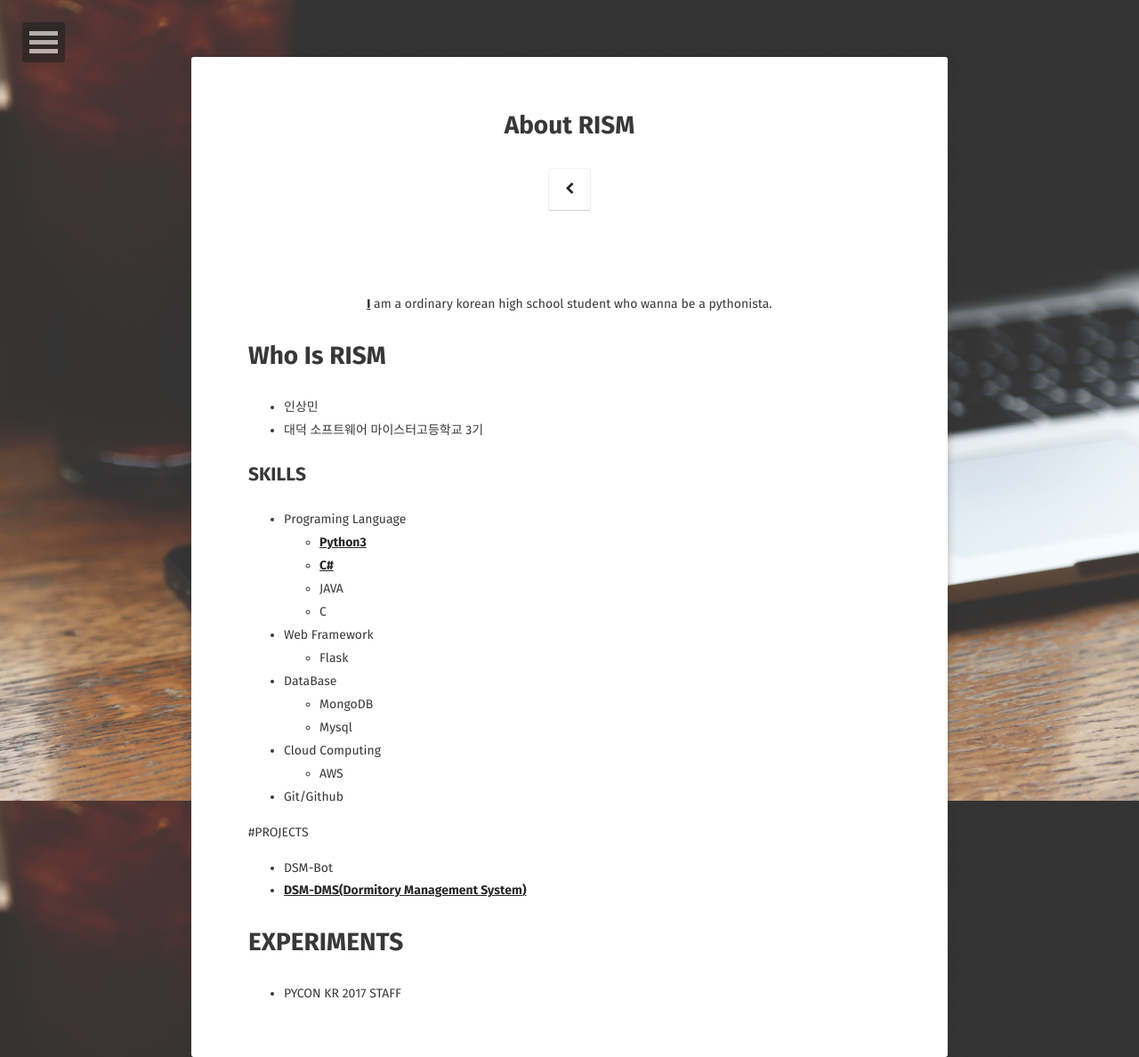
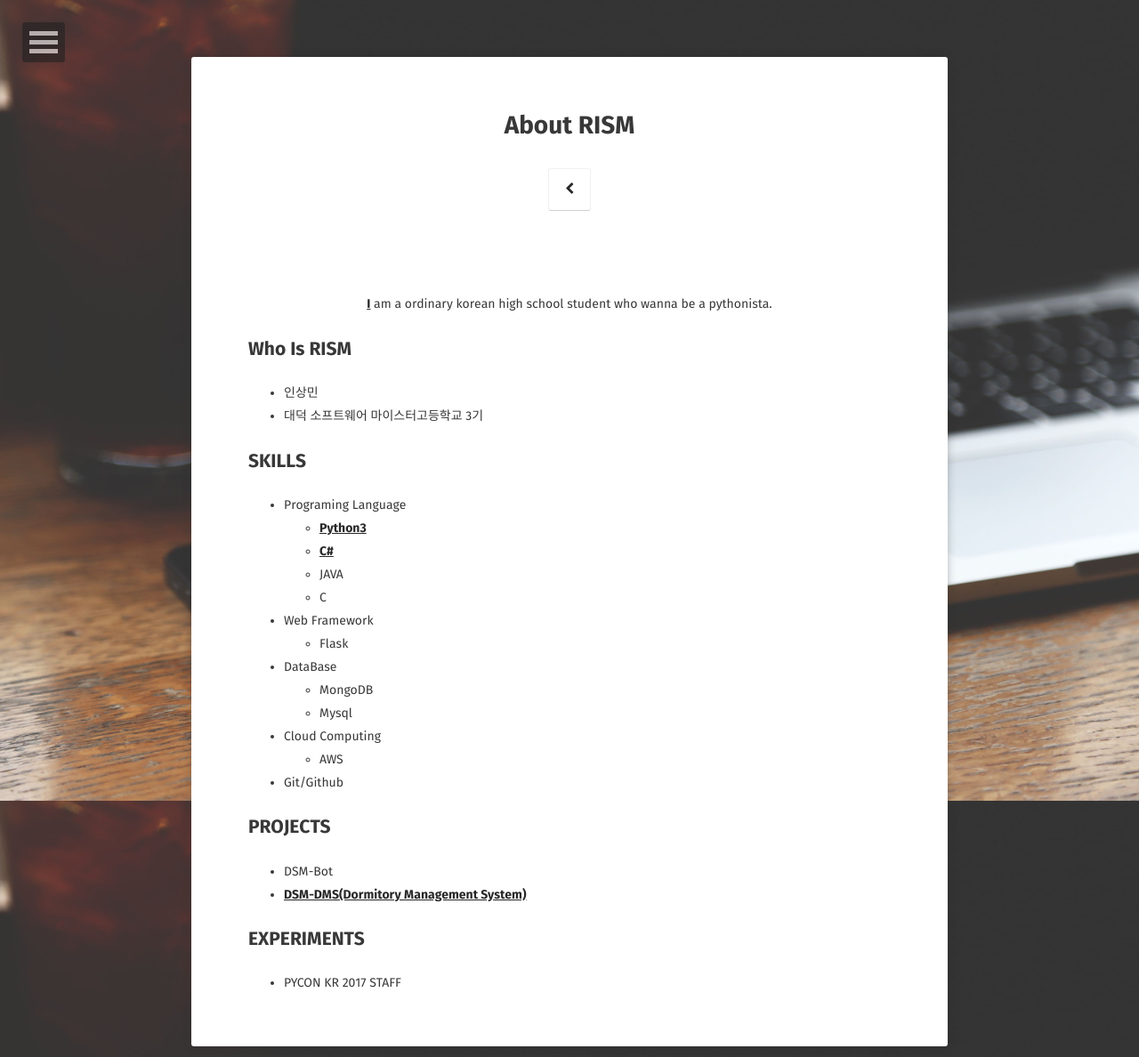
Before and after one commit to SammyOut/RISMME.github.io, a Jekyll site: the page built from about/index.md, in a window 1280 px wide. Shown: the whole page at 89% size. Built offline with Jekyll 4.4.1, drawn with Linux system fonts in a browser that asks for light colours; some web fonts are replaced.

```diff
--- a/about/index.md
+++ b/about/index.md
@@ -16,7 +16,7 @@ comments: false
 
 <center><a href="https://github.com/RISMME"><b>I</b></a> am a ordinary korean high school student who wanna be a pythonista.</center>
 
-# Who Is RISM
+## Who Is RISM
 
 * 인상민
 * 대덕 소프트웨어 마이스터고등학교 3기
@@ -39,13 +39,13 @@ comments: false
 
 
 
-#PROJECTS
+## PROJECTS
 
 * DSM-Bot
 * <a href="https://github.com/DSM-DMS/Project-DMS-Web_Server"><b>DSM-DMS(Dormitory Management System)</b>
 
 
 
-# EXPERIMENTS
+## EXPERIMENTS
 
 * PYCON KR 2017 STAFF
```
